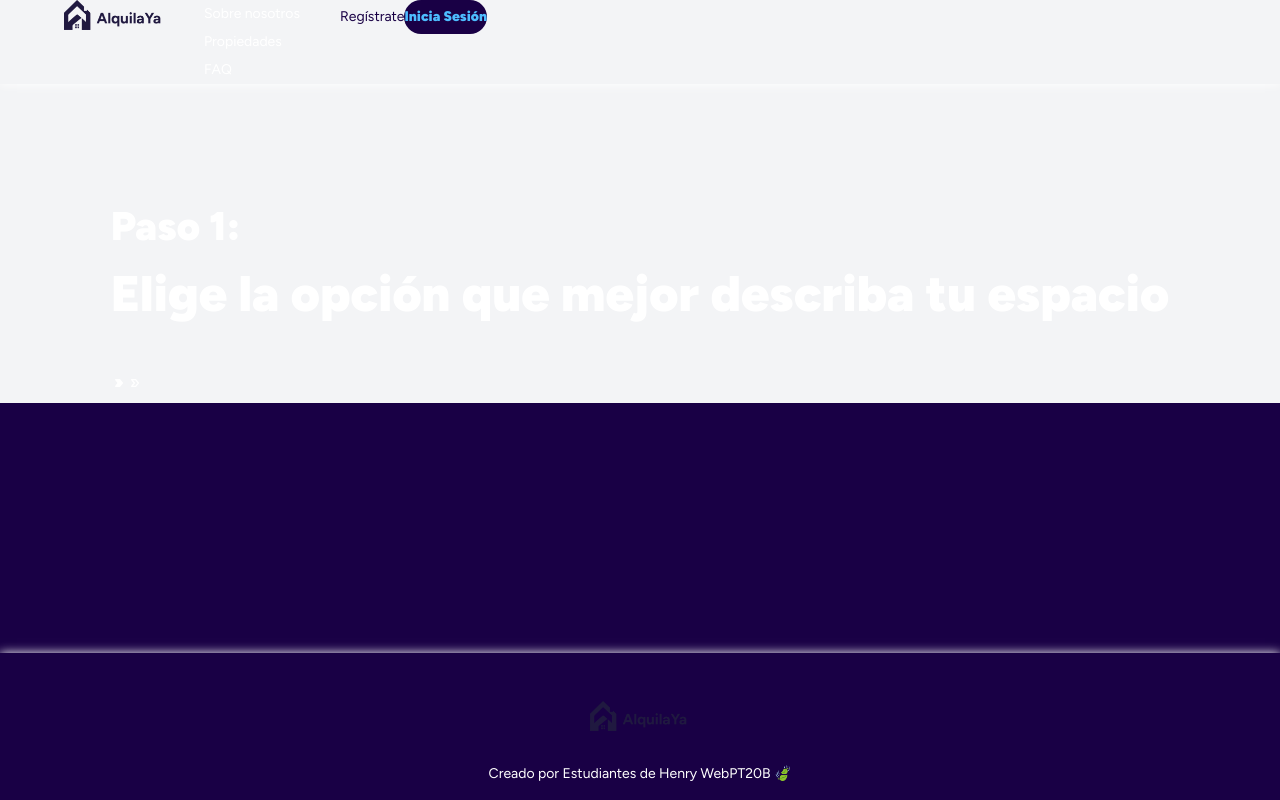
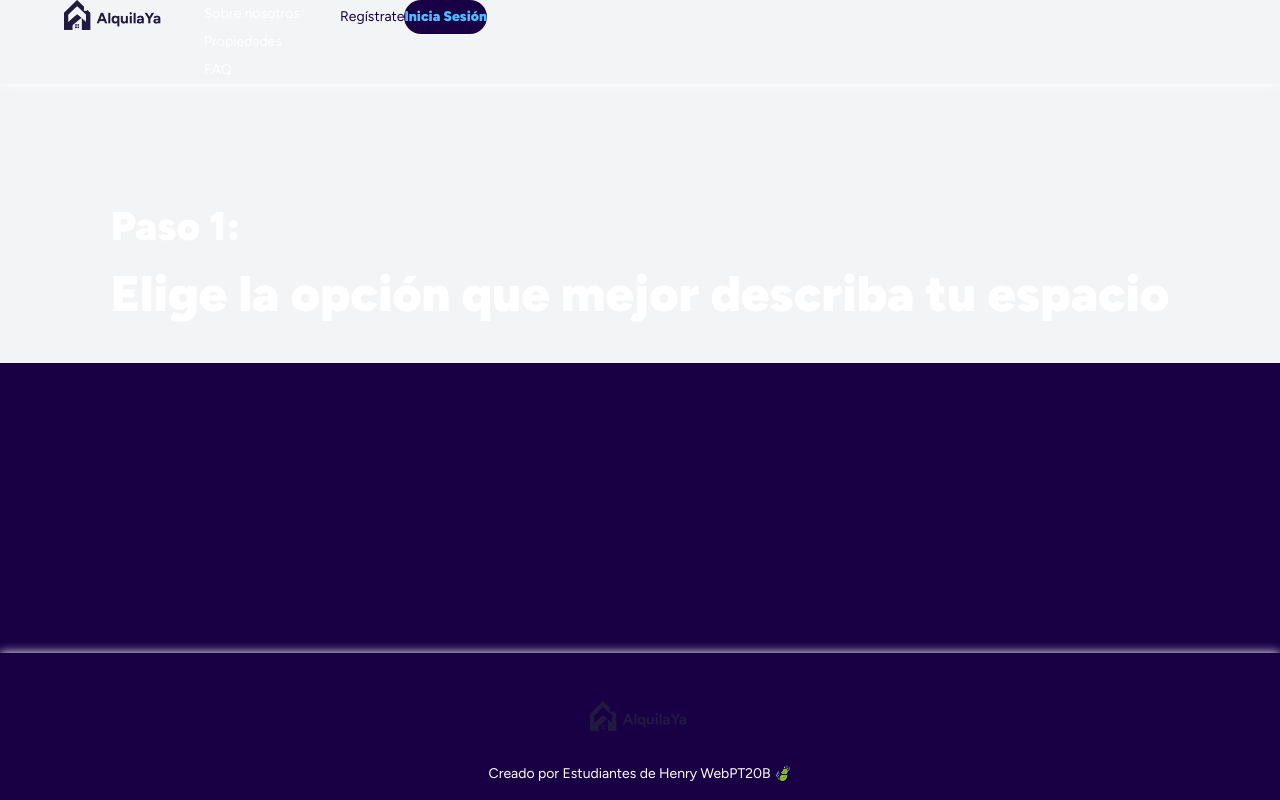
Before and after one commit to SamuelFrancoB4B/alquilayafront, a Next.js app in the folder alquilaya/: page /sube-tu-propiedad/paso-1 in a window 1280 px wide. Built offline with nearby package versions, Linux system fonts and the light colour scheme.

Commit message:
sin botno

```diff
--- a/alquilaya/src/Components/Sube-tu-propiedad/Step-1.tsx
+++ b/alquilaya/src/Components/Sube-tu-propiedad/Step-1.tsx
@@ -44,7 +44,7 @@ const Step1 = () => {
             </div>
 
             <div className="absolute bottom-6 right-6">
-                <ButtonCyan/>
+
 
             </div>
 
```
